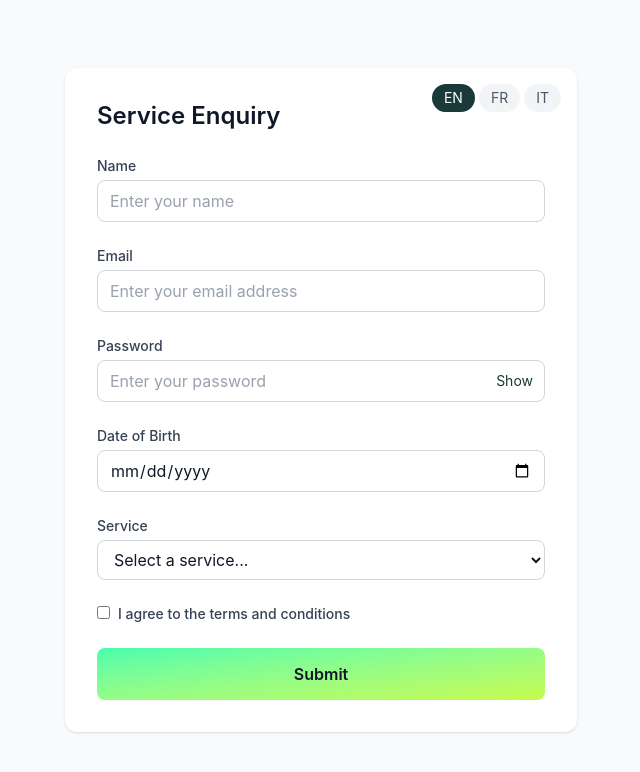
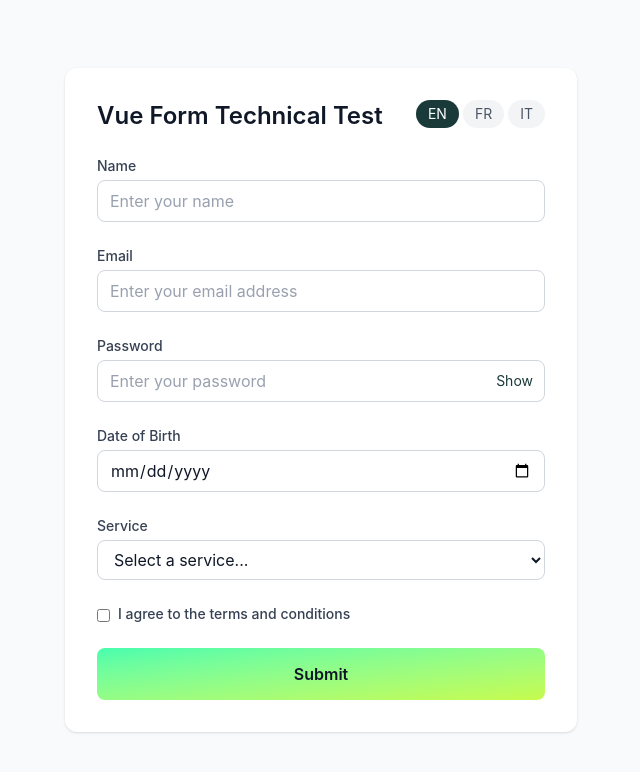
Before and after one commit to DanielCouzens/vue-form-technical-test, a Vue app: page / in a window 1280 px wide. Shown: the top 772 px of the page, without its empty margins (319-959 px from the left). Built offline with nearby package versions, Linux system fonts and the light colour scheme.

Commit message:
docs(VFT-012): add README and minor styling fixes

```diff
--- a/src/App.vue
+++ b/src/App.vue
@@ -2,7 +2,9 @@
   <main class="min-h-screen bg-gray-50 flex items-center justify-center py-8 px-4">
     <div class="w-full max-w-lg bg-white rounded-xl shadow-sm p-8 relative">
       <LanguageSwitcher />
-      <h1 class="text-2xl font-semibold text-gray-900 mb-6">{{ t('form.title') }}</h1>
+      <h1 class="text-2xl font-semibold text-gray-900 mb-6 pt-10 text-center sm:pt-0 sm:text-left">
+        {{ t('form.title') }}
+      </h1>
       <ServiceForm />
     </div>
   </main>
--- a/src/components/CheckboxInput.vue
+++ b/src/components/CheckboxInput.vue
@@ -1,6 +1,6 @@
 <template>
   <div class="space-y-1">
-    <div class="flex items-start gap-2">
+    <div class="flex items-center gap-2">
       <input
         v-bind="$attrs"
         :id="inputId"
--- a/src/components/LanguageSwitcher.vue
+++ b/src/components/LanguageSwitcher.vue
@@ -1,5 +1,5 @@
 <template>
-  <div class="absolute top-4 right-4 inline-flex gap-1">
+  <div class="absolute top-8 right-8 inline-flex gap-1">
     <button
       v-for="lang in languages"
       :key="lang.code"
--- a/src/locales/en.json
+++ b/src/locales/en.json
@@ -33,7 +33,7 @@
       "otherServiceRequired": "Please specify the service",
       "termsRequired": "You must accept the terms and conditions"
     },
-    "title": "Service Enquiry",
+    "title": "Vue Form Technical Test",
     "submit": "Submit",
     "success": "Thank you! Your enquiry has been submitted."
   }
--- a/src/locales/fr.json
+++ b/src/locales/fr.json
@@ -33,7 +33,7 @@
       "otherServiceRequired": "Veuillez préciser le service",
       "termsRequired": "Vous devez accepter les conditions générales"
     },
-    "title": "Demande de service",
+    "title": "Vue Form Technical Test",
     "submit": "Soumettre",
     "success": "Merci ! Votre demande a été soumise."
   }
--- a/src/locales/it.json
+++ b/src/locales/it.json
@@ -33,7 +33,7 @@
       "otherServiceRequired": "Si prega di specificare il servizio",
       "termsRequired": "Devi accettare i termini e le condizioni"
     },
-    "title": "Richiesta di servizio",
+    "title": "Vue Form Technical Test",
     "submit": "Invia",
     "success": "Grazie! La tua richiesta è stata inviata."
   }
```
Also changed, not shown: 1 other file (tests, documents, lock files or other folders).
